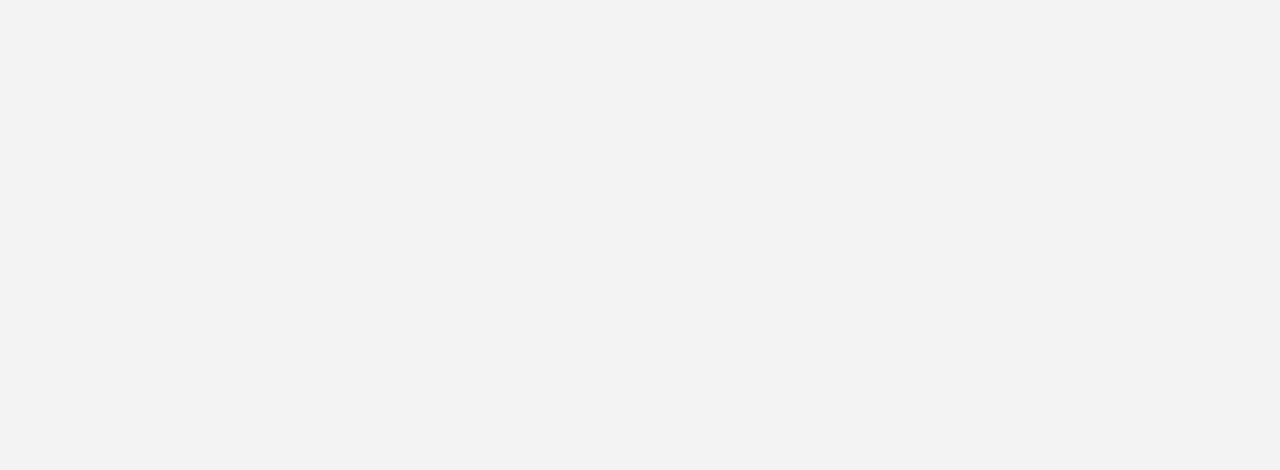
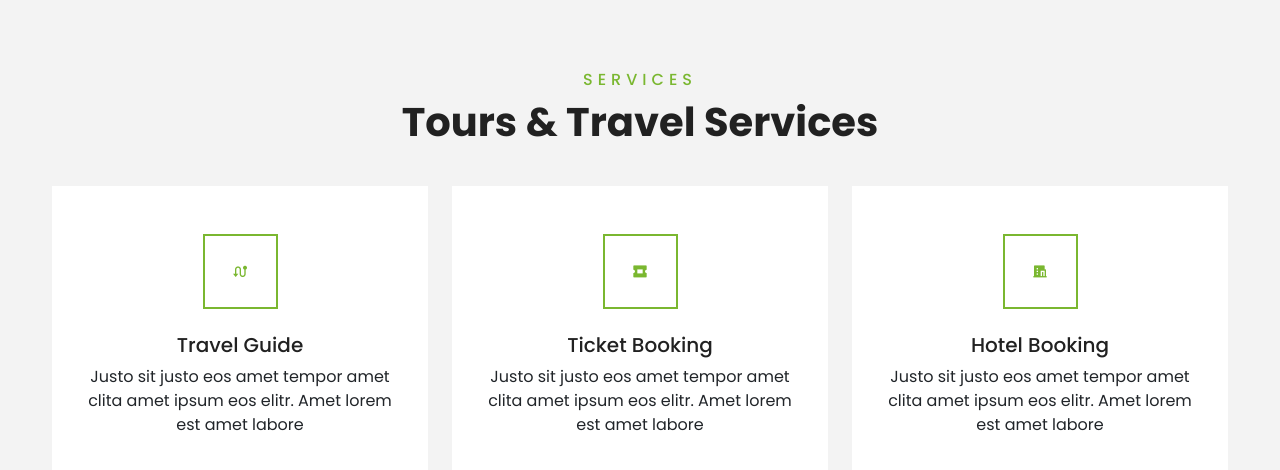
Before and after one commit to baxsm/traveler-nextjs, a Next.js app: page / in a window 1280 px wide. Shown: the part 2885-3355 px from the top of the page. Before the commit the page ends 2859 px from the top, so only its background shows below. Built offline with nearby package versions, Linux system fonts and the light colour scheme.

Commit message:
services

```diff
--- /dev/null
+++ b/components/Services.js
@@ -0,0 +1,46 @@
+import React from 'react'
+import { servicesData } from './_child/ServicesData'
+
+export default function Services() {
+
+    const styles = {
+        wrapper: 'container-fluid py-5',
+        container: 'container pt-5 pb-3',
+        header: 'text-center mb-3 pb-3',
+        title: 'text-primaryColor uppercase tracking-[5px]',
+        subTitle: '',
+        mainRow: 'row',
+        element: 'col-lg-4 col-md-6 mb-4',
+        content: 'service-item bg-white text-center mb-2 py-5 px-4',
+        contentIcon: 'mx-auto mb-4',
+        contentTitle: 'mb-2',
+        contentSubTitle: 'm-0',
+    }
+
+
+    return (
+        <div className={styles.wrapper}>
+            <div className={styles.container}>
+                <div className={styles.header}>
+                    <h6 className={styles.title}>Services</h6>
+                    <h1 className={styles.subTitle}>Tours & Travel Services</h1>
+                </div>
+                <div className={styles.mainRow}>
+                    {
+                        servicesData.map((item, index) => {
+                            return (
+                                <div className={styles.element} key={index}>
+                                    <div className={styles.content}>
+                                        <i className={styles.contentIcon + " " + item.icon}></i>
+                                        <h5 className={styles.contentTitle}>{item.title}</h5>
+                                        <p className={styles.contentSubTitle}>{item.subTitle}</p>
+                                    </div>
+                                </div>
+                            )
+                        })
+                    }
+                </div>
+            </div>
+        </div>
+    )
+}
--- /dev/null
+++ b/components/_child/ServicesData.js
@@ -0,0 +1,17 @@
+export const servicesData = [
+    {
+        title: 'Travel Guide',
+        subTitle: 'Justo sit justo eos amet tempor amet clita amet ipsum eos elitr. Amet lorem est amet labore',
+        icon: 'ri-route-fill',
+    },
+    {
+        title: 'Ticket Booking',
+        subTitle: 'Justo sit justo eos amet tempor amet clita amet ipsum eos elitr. Amet lorem est amet labore',
+        icon: 'ri-ticket-2-fill',
+    },
+    {
+        title: 'Hotel Booking',
+        subTitle: 'Justo sit justo eos amet tempor amet clita amet ipsum eos elitr. Amet lorem est amet labore',
+        icon: 'ri-hotel-fill',
+    },
+]
--- a/pages/index.js
+++ b/pages/index.js
@@ -4,6 +4,7 @@ import Feature from '../components/Feature'
 import BannerCarousel from '../components/BannerCarousel'
 import Format from '../layout/format'
 import Destination from '../components/Destination'
+import Services from '../components/Services'
 
 export default function Home() {
   return (
@@ -13,6 +14,7 @@ export default function Home() {
       <About></About>
       <Feature></Feature>
       <Destination></Destination>
+      <Services></Services>
     </Format>
   )
 }
--- a/styles/custom.css
+++ b/styles/custom.css
@@ -8,10 +8,11 @@
 
 @media screen and (max-width: 575px) {
     .container {
-        @apply max-w-full;
+        @apply max-w-full; /* important */
     }
 }
 
+/* Booking */
 
 .booking__shadow {
     box-shadow: 0 0.5rem 1rem rgba(0, 0, 0, 0.15) !important;
@@ -21,6 +22,8 @@
     border: 1px solid #ced4da;
     outline: none;
 }
+
+/* Destination */
 
 .destination-item img {
     transition: .5s;
@@ -53,3 +56,30 @@
     left: 0px;
     border-width: 30px;
 }
+
+/* Services */
+
+.service-item {
+    transition: .5s;
+}
+
+.service-item:hover {
+    box-shadow: 0 0 30px #CCCCCC;
+}
+
+.service-item i {
+    width: 75px;
+    height: 75px;
+    display: flex;
+    align-items: center;
+    justify-content: center;
+    border: 2px solid #7AB730;
+    background: #FFFFFF;
+    color: #7AB730;
+    transition: .5s;
+}
+
+.service-item:hover i {
+    background: #7AB730;
+    color: #FFFFFF;
+}
```
Also changed, not shown: 1 other file (tests, documents, lock files or other folders).
